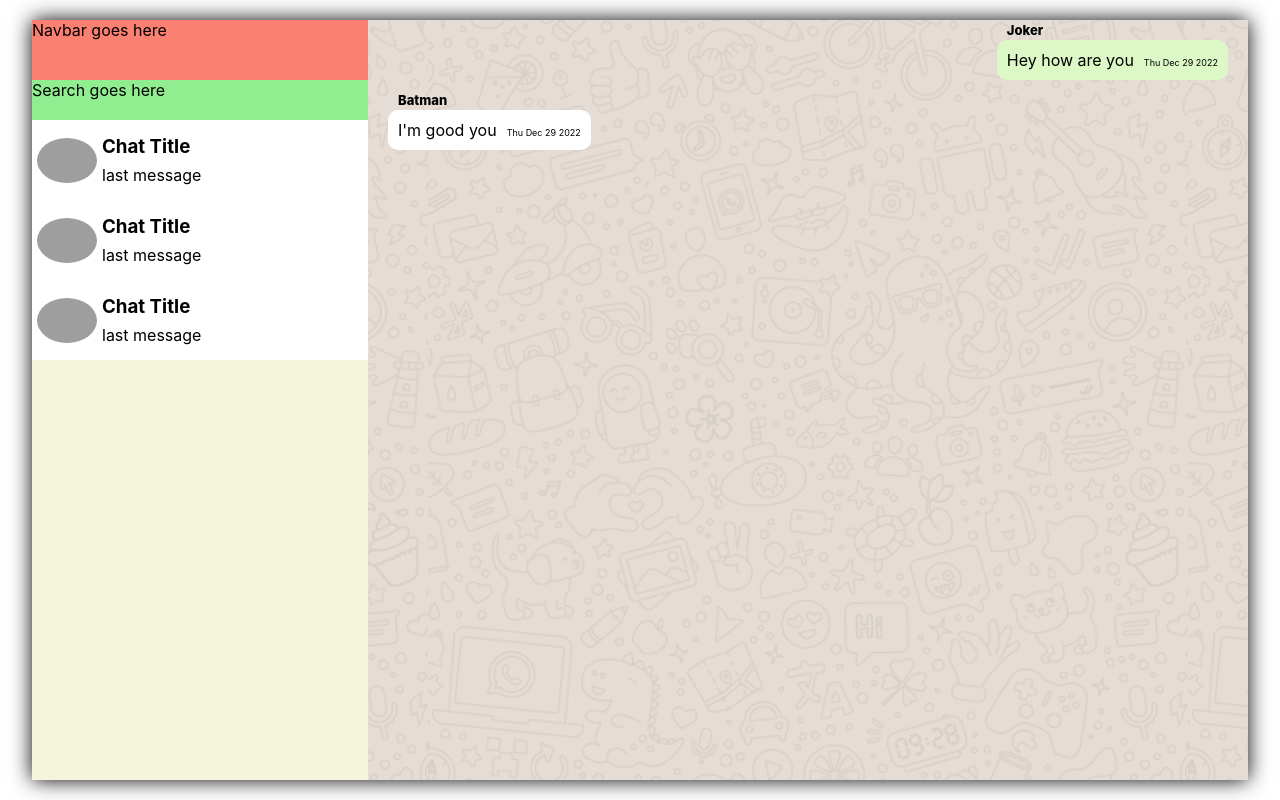
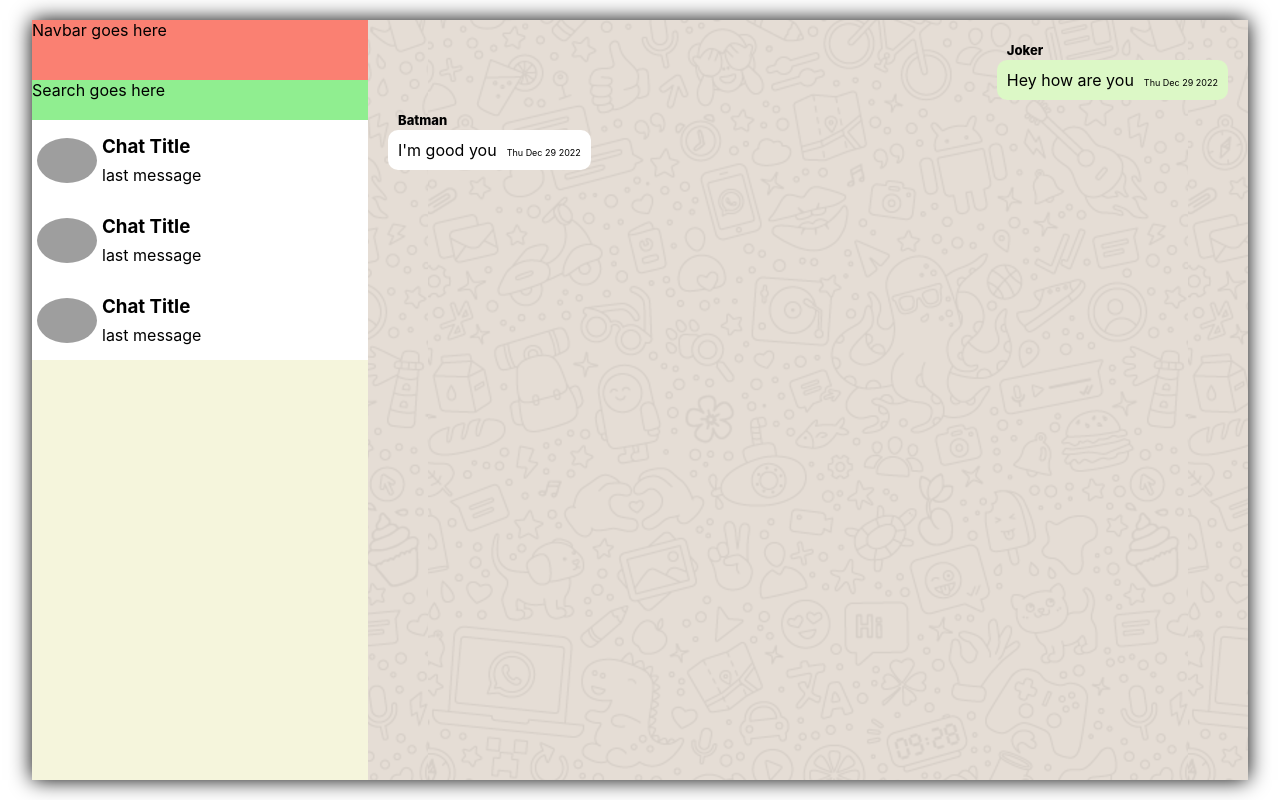
Before and after one commit to arhussain1/whatsapp-clone, a React (Create React App) app in the folder whatsapp-client/: page / in a window 1280 px wide. Built offline with nearby package versions, Linux system fonts and the light colour scheme; grey boxes are pictures that could not be loaded.

Commit message:
refactor the chat message logic into its own component

```diff
--- a/whatsapp-client/src/components/MessageInterface/MessageInterface.css
+++ b/whatsapp-client/src/components/MessageInterface/MessageInterface.css
@@ -6,31 +6,5 @@
 	flex: 5;
 	padding-left: 20px;
 	padding-right: 20px;
-	padding-top: 20px;
+	padding-top: 40px;
 }
-
-.messenger__message {
-	position: relative;
-	background-color: white;
-	padding: 10px;
-	border-radius: 10px;
-	width: fit-content;
-	margin-bottom: 30px;
-}
-
-.messenger__message-sent {
-	background-color: #dcf8c6;
-	margin-left: auto;
-}
-
-.messenger__message-timestamp {
-	font-size: xx-small;
-	margin-left: 10px;
-}
-
-.messenger__message-owner {
-	position: absolute;
-	top: -18px;
-	font-size: small;
-	font-weight: 800;
-}
--- a/whatsapp-client/src/components/MessageInterface/MessageInterface.js
+++ b/whatsapp-client/src/components/MessageInterface/MessageInterface.js
@@ -1,3 +1,4 @@
+import ChatMessage from "./components/ChatMessage/ChatMessage";
 import "./MessageInterface.css";
 
 const MessageInterface = (messages) => {
@@ -20,25 +21,9 @@ const MessageInterface = (messages) => {
 	const generateChatMessages = (chatMessages) => {
 		return chatMessages.map((message) => {
 			if (message.owner === owner) {
-				return (
-					<div className="messenger__message messenger__message-sent">
-						<span className="messenger__message-owner">{message.owner}</span>
-						<span>{message.text}</span>
-						<span className="messenger__message-timestamp">
-							{message.createdAt.toDateString()}
-						</span>
-					</div>
-				);
+				return <ChatMessage isSentMessage message={message} />;
 			}
-			return (
-				<div className="messenger__message">
-					<span className="messenger__message-owner">{message.owner}</span>
-					<span>{message.text}</span>
-					<span className="messenger__message-timestamp">
-						{message.createdAt.toDateString()}
-					</span>
-				</div>
-			);
+			return <ChatMessage message={message} />;
 		});
 	};
 
--- /dev/null
+++ b/whatsapp-client/src/components/MessageInterface/components/ChatMessage/ChatMessage.css
@@ -0,0 +1,25 @@
+.message {
+	position: relative;
+	background-color: white;
+	padding: 10px;
+	border-radius: 10px;
+	width: fit-content;
+	margin-bottom: 30px;
+}
+
+.message--sent {
+	background-color: #dcf8c6;
+	margin-left: auto;
+}
+
+.message-timestamp {
+	font-size: xx-small;
+	margin-left: 10px;
+}
+
+.message-owner {
+	position: absolute;
+	top: -18px;
+	font-size: small;
+	font-weight: 800;
+}
--- /dev/null
+++ b/whatsapp-client/src/components/MessageInterface/components/ChatMessage/ChatMessage.js
@@ -0,0 +1,15 @@
+import "./ChatMessage.css";
+
+const ChatMessage = ({ isSentMessage, message }) => {
+	return (
+		<div className={isSentMessage ? "message message--sent" : "message"}>
+			<span className="message-owner">{message.owner}</span>
+			<span>{message.text}</span>
+			<span className="message-timestamp">
+				{message.createdAt.toDateString()}
+			</span>
+		</div>
+	);
+};
+
+export default ChatMessage;
```
